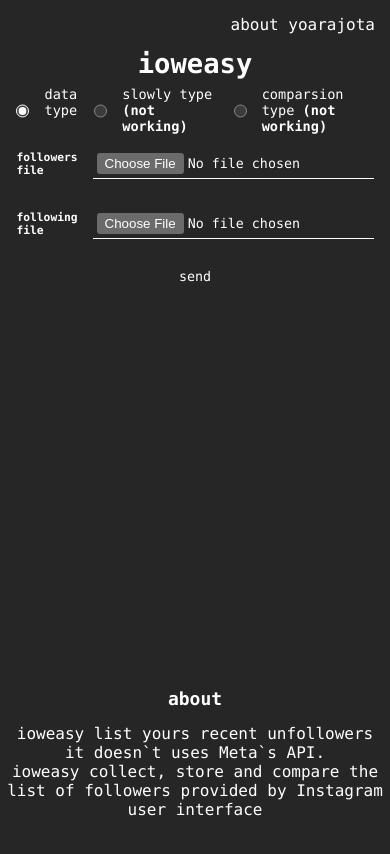
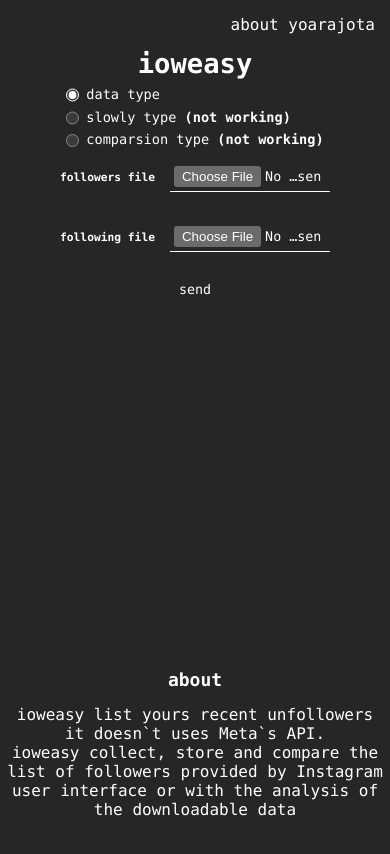
Before and after one commit to yoarajota/ioweasyf, a Next.js app: page / in a window 390 px wide. Shown: the top 854 px of the page. Built offline with nearby package versions, Linux system fonts and the light colour scheme.

Commit message:
changing css

```diff
--- a/pages/index.tsx
+++ b/pages/index.tsx
@@ -24,7 +24,7 @@
         it doesn`t uses Meta`s API.
         <br />
         ioweasy collect, store and compare the list of followers provided by
-        Instagram user interface
+        Instagram user interface or with the analysis of the downloadable data
       </p>
     </div>
   );
@@ -165,6 +165,7 @@
         >
           <div className={styles.wrap}>
             <h1>ioweasy</h1>
+            <div className={styles.types}>
               <div>
                 <input
                   title={NORMAL}
@@ -182,6 +183,8 @@
                   }}
                 />
                 <p title={NORMAL}>data type</p>
+              </div>
+              <div>
                 <input
                   title={NORMAL}
                   type="radio"
@@ -200,6 +203,8 @@
                 <p title={NORMAL}>
                   slowly type <b>(not working)</b>
                 </p>
+              </div>
+              <div>
                 <input
                   title={COMPARSION}
                   type="radio"
@@ -218,6 +223,7 @@
                 <p title={COMPARSION}>
                   comparsion type <b>(not working)</b>
                 </p>
+              </div>
             </div>
 
             {type === 0 ? (
--- a/styles/Home.module.css
+++ b/styles/Home.module.css
@@ -182,6 +182,7 @@
   cursor: pointer;
   transition: 0.3s;
 }
+
 .buttonsWrap>button:hover {
   opacity: 0.5;
 }
@@ -208,3 +209,18 @@
 .archiveDiv>input {
   margin: 0;
 }
+
+.types>div {
+  gap: 7px;
+  display: flex;
+}
+
+@media (max-width: 450px) {
+  .types {
+    display: block !important;
+  }
+
+  .archiveDiv > input {
+    width: 160px;
+  }
+}
```
Lines whose indentation alone changed are shown as unchanged.
